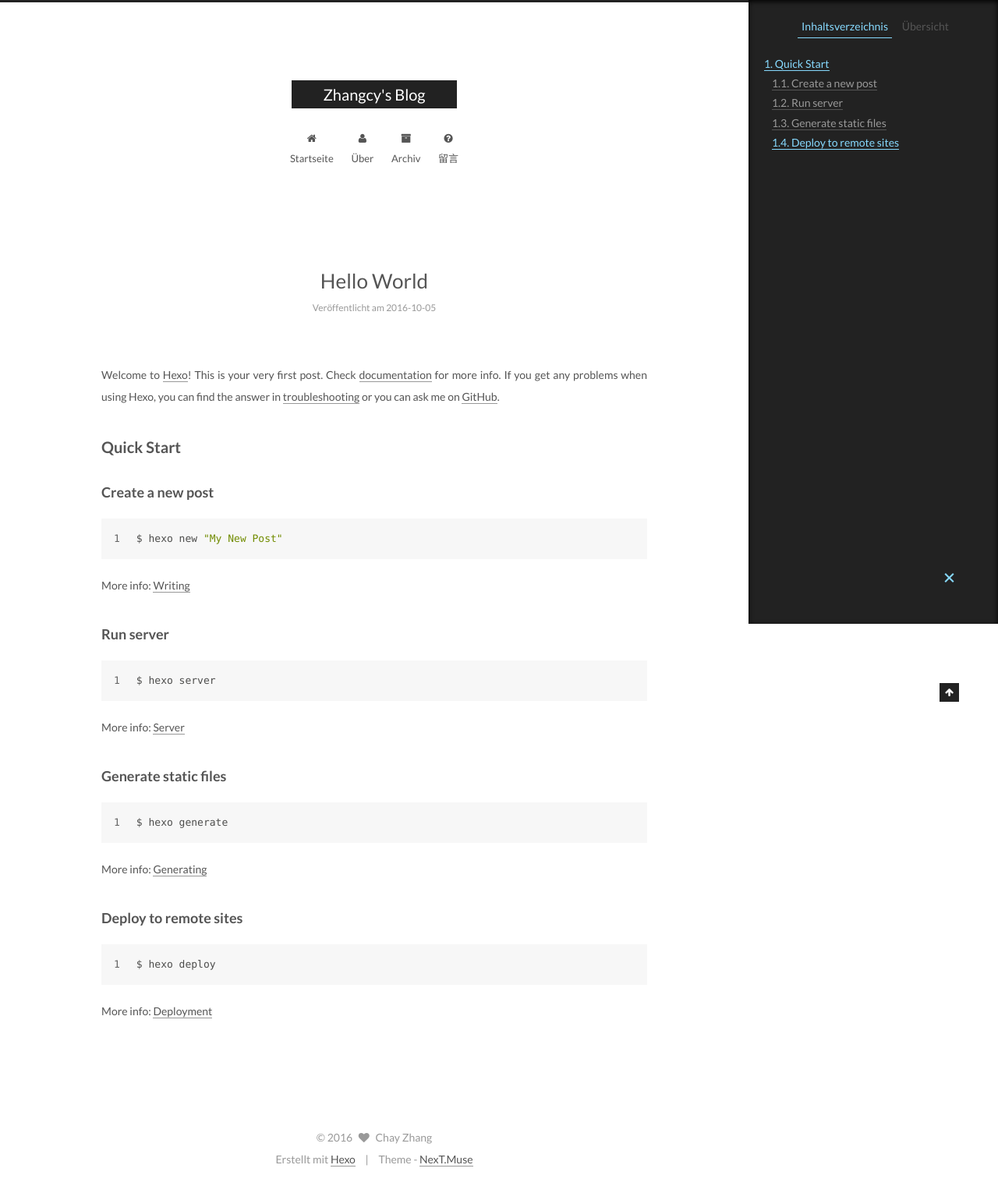
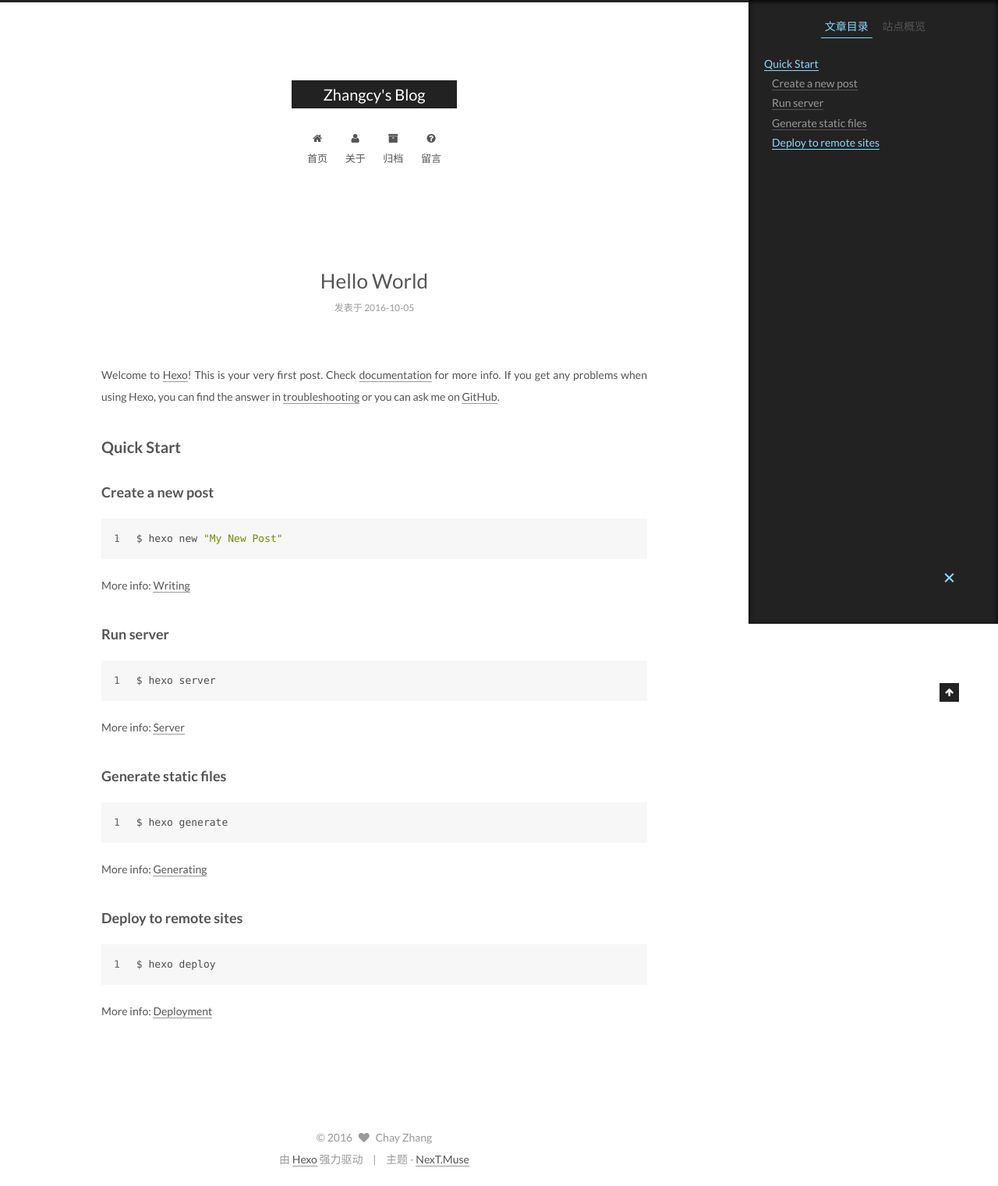
Before and after one commit to senhonsakura/senhonsakura.github.io, a plain HTML site: page 2016/10/05/hello-world/index.html in a window 1280 px wide. Shown: the whole page at 78% size. Drawn offline with Linux system fonts and the light colour scheme.

Commit message:
Site updated: 2016-10-05 20:39:34

```diff
--- a/2016/10/05/hello-world/index.html
+++ b/2016/10/05/hello-world/index.html
@@ -109,7 +109,7 @@ Quick">
     motion: true,
     duoshuo: {
       userId: 0,
-      author: 'Author'
+      author: '博主'
     }
   };
 </script>
@@ -122,7 +122,7 @@ Quick">
   <title> Hello World | Zhangcy's Blog </title>
 </head>
 
-<body itemscope itemtype="http://schema.org/WebPage" lang="zh-CN">
+<body itemscope itemtype="http://schema.org/WebPage" lang="zh-Hans">
 
 
 
@@ -177,7 +177,7 @@ Quick">
 
               <i class="menu-item-icon fa fa-fw fa-home"></i> <br />
 
-            Startseite
+            首页
           </a>
         </li>
 
@@ -187,7 +187,7 @@ Quick">
 
               <i class="menu-item-icon fa fa-fw fa-user"></i> <br />
 
-            Über
+            关于
           </a>
         </li>
 
@@ -197,7 +197,7 @@ Quick">
 
               <i class="menu-item-icon fa fa-fw fa-archive"></i> <br />
 
-            Archiv
+            归档
           </a>
         </li>
 
@@ -260,7 +260,7 @@ Quick">
             <span class="post-meta-item-icon">
               <i class="fa fa-calendar-o"></i>
             </span>
-            <span class="post-meta-item-text">Veröffentlicht am</span>
+            <span class="post-meta-item-text">发表于</span>
             <time itemprop="dateCreated" datetime="2016-10-05T00:04:48+08:00" content="2016-10-05">
               2016-10-05
             </time>
@@ -364,10 +364,10 @@ Quick">
 
         <ul class="sidebar-nav motion-element">
           <li class="sidebar-nav-toc sidebar-nav-active" data-target="post-toc-wrap" >
-            Inhaltsverzeichnis
+            文章目录
           </li>
           <li class="sidebar-nav-overview" data-target="site-overview">
-            Übersicht
+            站点概览
           </li>
         </ul>
 
@@ -384,7 +384,7 @@ Quick">
           <div class="site-state-item site-state-posts">
             <a href="/archives">
               <span class="site-state-item-count">1</span>
-              <span class="site-state-item-name">Artikel</span>
+              <span class="site-state-item-name">日志</span>
             </a>
           </div>
 
@@ -415,7 +415,7 @@ Quick">
 
 
 
-              <div class="post-toc-content"><ol class="nav"><li class="nav-item nav-level-2"><a class="nav-link" href="#Quick-Start"><span class="nav-number">1.</span> <span class="nav-text">Quick Start</span></a><ol class="nav-child"><li class="nav-item nav-level-3"><a class="nav-link" href="#Create-a-new-post"><span class="nav-number">1.1.</span> <span class="nav-text">Create a new post</span></a></li><li class="nav-item nav-level-3"><a class="nav-link" href="#Run-server"><span class="nav-number">1.2.</span> <span class="nav-text">Run server</span></a></li><li class="nav-item nav-level-3"><a class="nav-link" href="#Generate-static-files"><span class="nav-number">1.3.</span> <span class="nav-text">Generate static files</span></a></li><li class="nav-item nav-level-3"><a class="nav-link" href="#Deploy-to-remote-sites"><span class="nav-number">1.4.</span> <span class="nav-text">Deploy to remote sites</span></a></li></ol></li></ol></div>
+              <div class="post-toc-content"><ol class="nav"><li class="nav-item nav-level-2"><a class="nav-link" href="#Quick-Start"><span class="nav-text">Quick Start</span></a><ol class="nav-child"><li class="nav-item nav-level-3"><a class="nav-link" href="#Create-a-new-post"><span class="nav-text">Create a new post</span></a></li><li class="nav-item nav-level-3"><a class="nav-link" href="#Run-server"><span class="nav-text">Run server</span></a></li><li class="nav-item nav-level-3"><a class="nav-link" href="#Generate-static-files"><span class="nav-text">Generate static files</span></a></li><li class="nav-item nav-level-3"><a class="nav-link" href="#Deploy-to-remote-sites"><span class="nav-text">Deploy to remote sites</span></a></li></ol></li></ol></div>
 
           </div>
         </section>
@@ -442,11 +442,11 @@ Quick">
 </div>
 
 <div class="powered-by">
-  Erstellt mit  <a class="theme-link" href="https://hexo.io">Hexo</a>
+  由 <a class="theme-link" href="https://hexo.io">Hexo</a> 强力驱动
 </div>
 
 <div class="theme-info">
-  Theme -
+  主题 -
   <a class="theme-link" href="https://github.com/iissnan/hexo-theme-next">
     NexT.Muse
   </a>
--- a/css/main.css
+++ b/css/main.css
@@ -1548,7 +1548,7 @@ pre .javascript .function {
   width: 4px;
   height: 4px;
   border-radius: 50%;
-  background: #820445;
+  background: #ffd630;
 }
 .links-of-blogroll {
   font-size: 13px;
```
Also changed, not shown: archives/2016/10/index.html (+10 -10 lines), archives/2016/index.html (+10 -10 lines), archives/index.html (+10 -10 lines), guestbook/index.html (+8 -8 lines), index.html (+9 -9 lines).
